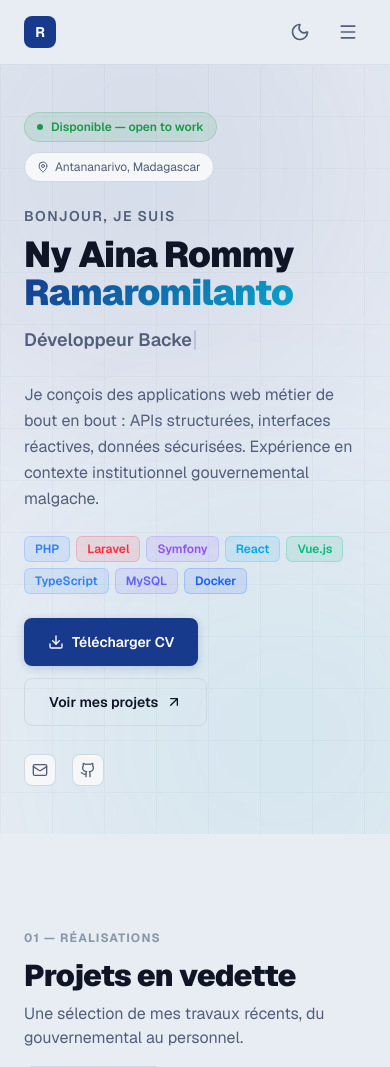
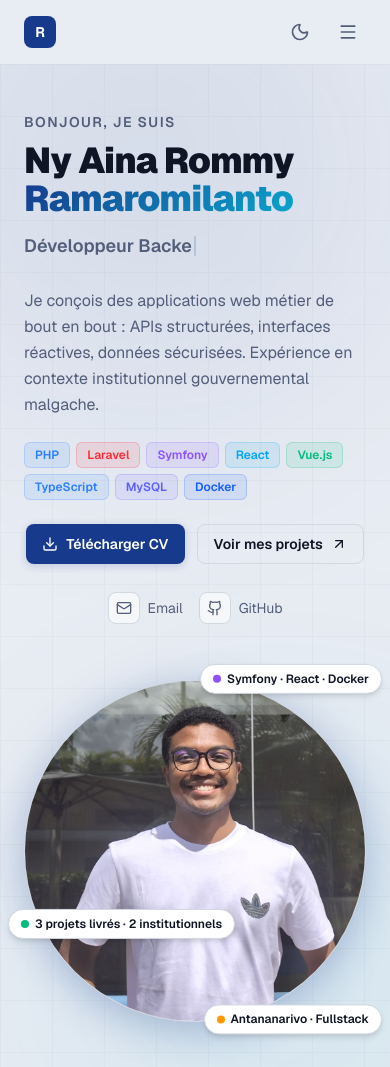
Before and after one commit to rommy-dev/portfolio, a Next.js app: page / in a window 390 px wide. Shown: the top 1067 px of the page. Built offline with nearby package versions, Linux system fonts and the light colour scheme.

Commit message:
style(responsive): improve mobile layout

```diff
--- a/src/components/sections/HeroSection.tsx
+++ b/src/components/sections/HeroSection.tsx
@@ -120,7 +120,7 @@ export function HeroSection() {
         <div className="flex flex-col gap-6">
 
           {/* Badges */}
-          <motion.div {...fadeUp} custom={0.04} className="flex flex-wrap items-center gap-2.5">
+          <motion.div {...fadeUp} custom={0.04} className="hidden md:flex flex-wrap items-center gap-2.5">
             <span className="inline-flex items-center gap-2 px-3 py-1.5 rounded-full bg-success/10 border border-success/20 text-success text-xs font-semibold">
               <span className="relative flex h-1.5 w-1.5">
                 <span className="animate-ping absolute inline-flex h-full w-full rounded-full bg-success opacity-75" />
@@ -181,7 +181,7 @@ export function HeroSection() {
           </motion.p>
 
           {/* Stack — réduite, crédible */}
-          <motion.div {...fadeUp} custom={0.34} className="flex flex-wrap gap-1.5">
+          <motion.div {...fadeUp} custom={0.34} className="flex flex-wrap gap-1.5 ">
             {STACK.map((tech) => (
               <span
                 key={tech}
@@ -193,7 +193,7 @@ export function HeroSection() {
           </motion.div>
 
           {/* CTA — CV en premier pour le recruteur */}
-          <motion.div {...fadeUp} custom={0.40} className="flex flex-wrap gap-3">
+          <motion.div {...fadeUp} custom={0.40} className="flex justify-center items-center flex-wrap md:justify-start md:items-start gap-3">
             <a href="/cv-rommy-ramaromilanto.pdf" download>
               <Button size="lg" className="text-sm md:text-base" iconLeft={<Download className="h-4 w-4" aria-hidden />}>
                 Télécharger CV
@@ -207,7 +207,7 @@ export function HeroSection() {
           </motion.div>
 
           {/* Socials */}
-          <motion.div {...fadeUp} custom={0.46} className="flex items-center gap-4 pt-1">
+          <motion.div {...fadeUp} custom={0.46} className="flex justify-center items-center flex-wrap md:justify-start md:items-start gap-4 pt-1">
             {[
               { href: 'mailto:ram.rommynya@gmail.com', icon: Mail, label: 'Email' },
               { href: 'https://github.com/rommy-dev', icon: Github, label: 'GitHub', external: true },
@@ -223,7 +223,7 @@ export function HeroSection() {
                 <span className="flex h-8 w-8 items-center justify-center rounded-lg bg-surface border border-border group-hover:border-primary/40 group-hover:bg-primary/5 transition-all duration-200">
                   <Icon className="h-4 w-4" aria-hidden />
                 </span>
-                <span className="hidden sm:inline">{label}</span>
+                <span className="inline">{label}</span>
               </a>
             ))}
           </motion.div>
@@ -234,7 +234,7 @@ export function HeroSection() {
           initial={{ opacity: 0, scale: 0.93 }}
           animate={{ opacity: 1, scale: 1 }}
           transition={{ duration: 0.65, delay: 0.18, ease: EASE }}
-          className="hidden lg:flex justify-center"
+          className="flex justify-center"
         >
           <motion.div
             ref={cardRef}
@@ -244,7 +244,7 @@ export function HeroSection() {
             className="relative w-full max-w-sm"
           >
             {/* Card principale */}
-            <div className="relative h-98 w-98 rounded-full bg-surface border border-border shadow-primary-lg overflow-hidden flex items-center justify-center flex-col gap-5">
+            <div className="relative md:h-98 md:w-98 rounded-full bg-surface border border-border shadow-primary-lg overflow-hidden flex items-center justify-center flex-col gap-5">
 
               {/* Top gradient line */}
               <div
--- a/src/components/ui/Button.tsx
+++ b/src/components/ui/Button.tsx
@@ -60,7 +60,7 @@ export function Button({
         // Sizes
         size === 'sm'   && 'h-8 px-3 text-xs',
         size === 'md'   && 'h-10 px-4 text-sm',
-        size === 'lg'   && 'h-12 px-6 text-base',
+        size === 'lg' && 'h-10 md:h-12 px-4 md:px-6 text-sm md:text-base',
         size === 'icon' && 'h-9 w-9 p-0',
 
         className
```
